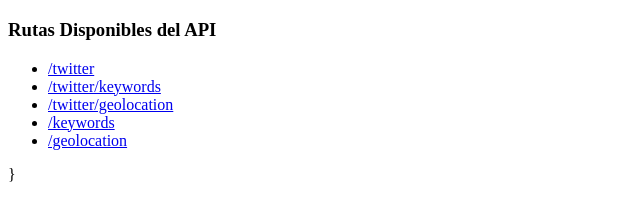
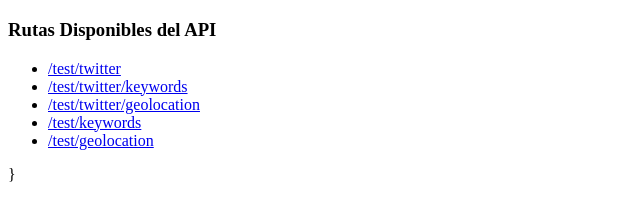
Before and after one commit to Red-Hat-Vayeye/hack3, a plain HTML site: page play-hack3/app/views/index.scala.html in a window 1280 px wide. Shown: the part 87-308 px from the top of the page, without its empty margins (0-640 px from the left). Drawn offline with Linux system fonts and the light colour scheme.

Commit message:
Moficacion del enrutamiento

```diff
--- a/play-hack3/app/views/index.scala.html
+++ b/play-hack3/app/views/index.scala.html
@@ -4,10 +4,10 @@
   <h1>Hack Puebla 2018</h1>
   <h3>Rutas Disponibles del API</h3>
   <ul>
-  	<li><a href="/twitter">/twitter</a></li>
-  	<li><a href="/twitter/keywords">/twitter/keywords</a></li>
-  	<li><a href="/twitter/geolocation">/twitter/geolocation</a></li>
-  	<li><a href="/keywords">/keywords</a></li>
-  	<li><a href="/geolocation">/geolocation</a></li>
+  	<li><a href="/test/twitter">/test/twitter</a></li>
+  	<li><a href="/test/twitter/keywords">/test/twitter/keywords</a></li>
+  	<li><a href="/test/twitter/geolocation">/test/twitter/geolocation</a></li>
+  	<li><a href="/test/keywords">/test/keywords</a></li>
+  	<li><a href="/test/geolocation">/test/geolocation</a></li>
   </ul>
 }
```
Also changed, not shown: play-hack3/app/services/TwitterSearchKeywords.txt, 2 other files.
